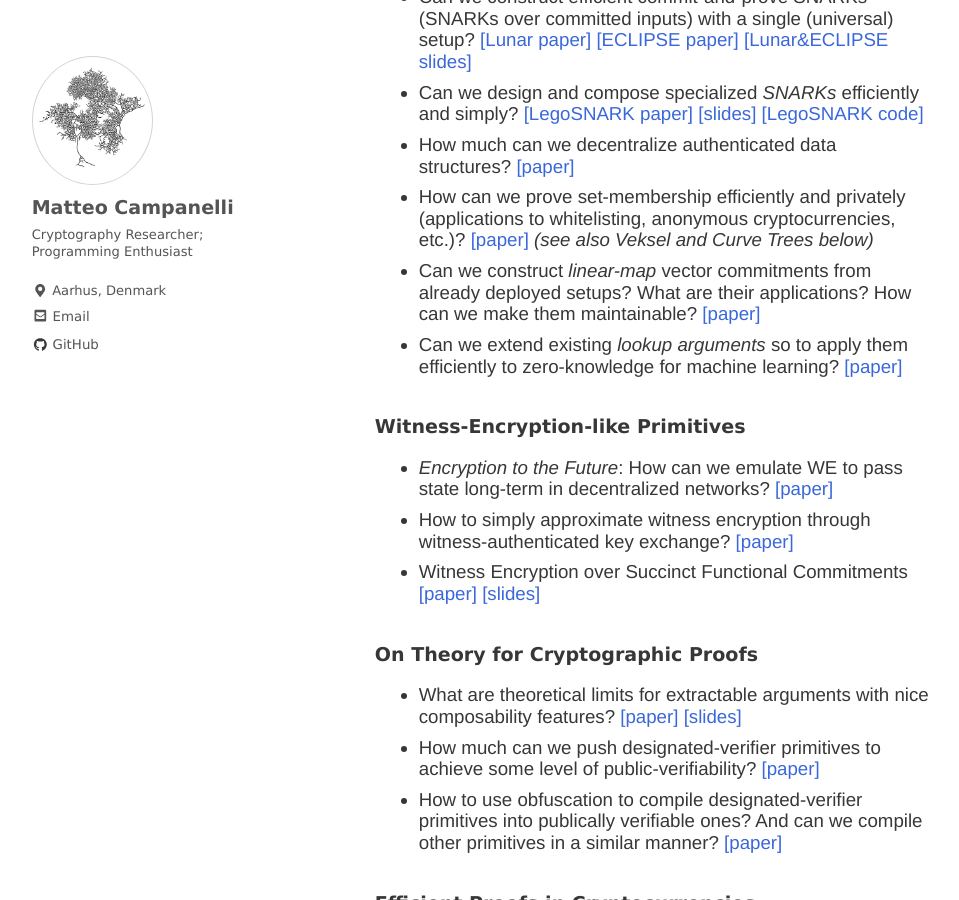
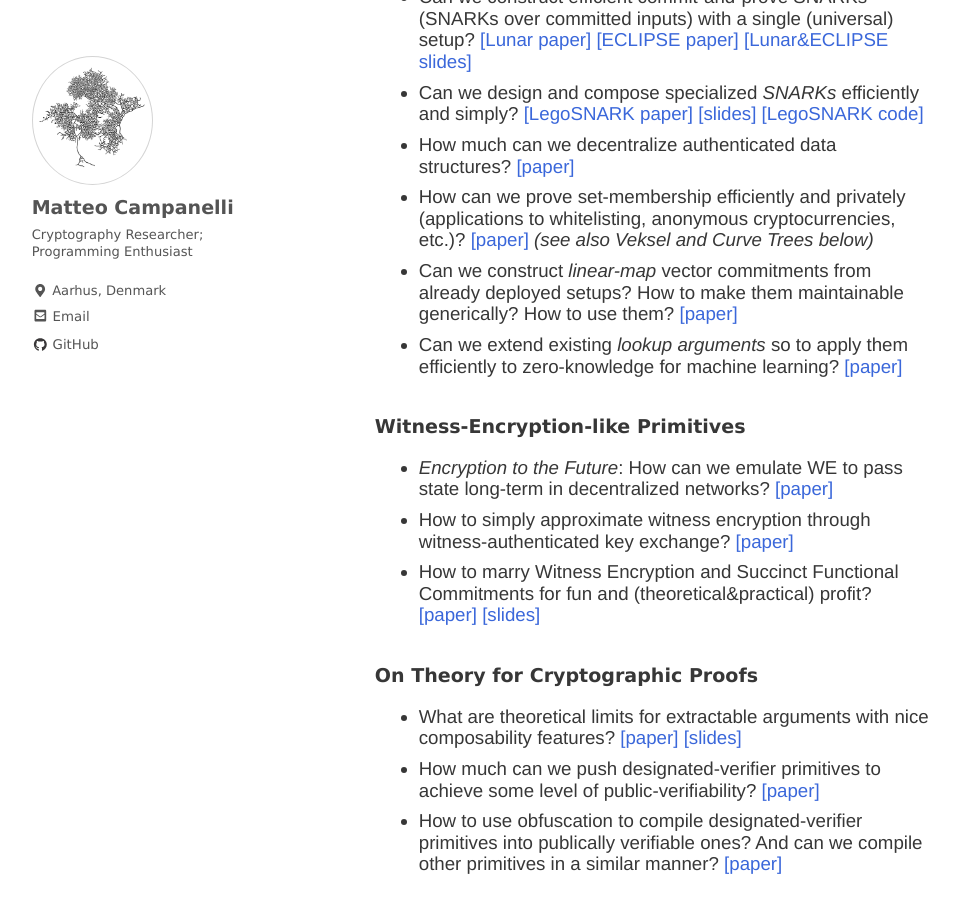
Before and after one commit to matteocam/matteocam.github.io, a Jekyll site: the page built from index.md, in a window 1280 px wide and 900 px high, scrolled down 849 px. Shown: the whole window, without its empty margins (2-961 px from the left). Built offline with Jekyll 4.4.1, drawn with Linux system fonts in a browser that asks for light colours; nearby versions of some CDN libraries; some web fonts are replaced; a script that is not in the unit is left out.

Commit message:
Update index.md

```diff
--- a/index.md
+++ b/index.md
@@ -26,14 +26,14 @@ _In some of my latest projects I worked on questions as:_
 - Can we design and compose specialized *SNARKs* efficiently and simply? [[LegoSNARK paper]](https://eprint.iacr.org/2019/142) [[slides]](assets/misc/legosnark-amsterdam19.pdf) [[LegoSNARK code]](https://github.com/imdea-software/legosnark)
 - How much can we decentralize authenticated data structures? [[paper]](https://eprint.iacr.org/2020/149)
 - How can we prove set-membership efficiently and privately (applications to whitelisting, anonymous cryptocurrencies, etc.)? [[paper]](https://eprint.iacr.org/2019/1255) _(see also Veksel and Curve Trees below)_
-- Can we construct _linear-map_ vector commitments from already deployed setups? What are their applications? How can we make them maintainable? [[paper]](https://eprint.iacr.org/2022/705.pdf)
+- Can we construct _linear-map_ vector commitments from already deployed setups? How to make them maintainable generically? How to use them? [[paper]](https://eprint.iacr.org/2022/705.pdf)
 - Can we extend existing _lookup arguments_ so to apply them efficiently to zero-knowledge for machine learning? [[paper]](https://eprint.iacr.org/2023/1518)
 
 ### Witness-Encryption-like Primitives
 
 - _Encryption to the Future_: How can we emulate WE to pass state long-term in decentralized networks? [[paper]](https://eprint.iacr.org/2021/1423)
 - How to simply approximate witness encryption through witness-authenticated key exchange? [[paper]](https://eprint.iacr.org/2022/382)
-- Witness Encryption over Succinct Functional Commitments [[paper]](https://eprint.iacr.org/2022/1510) [[slides]](talks/sfc-iisc.pptx)
+- How to marry Witness Encryption and Succinct Functional Commitments for fun and (theoretical&practical) profit? [[paper]](https://eprint.iacr.org/2022/1510) [[slides]](talks/sfc-iisc.pptx)
 
 ### On Theory for Cryptographic Proofs
 
```
